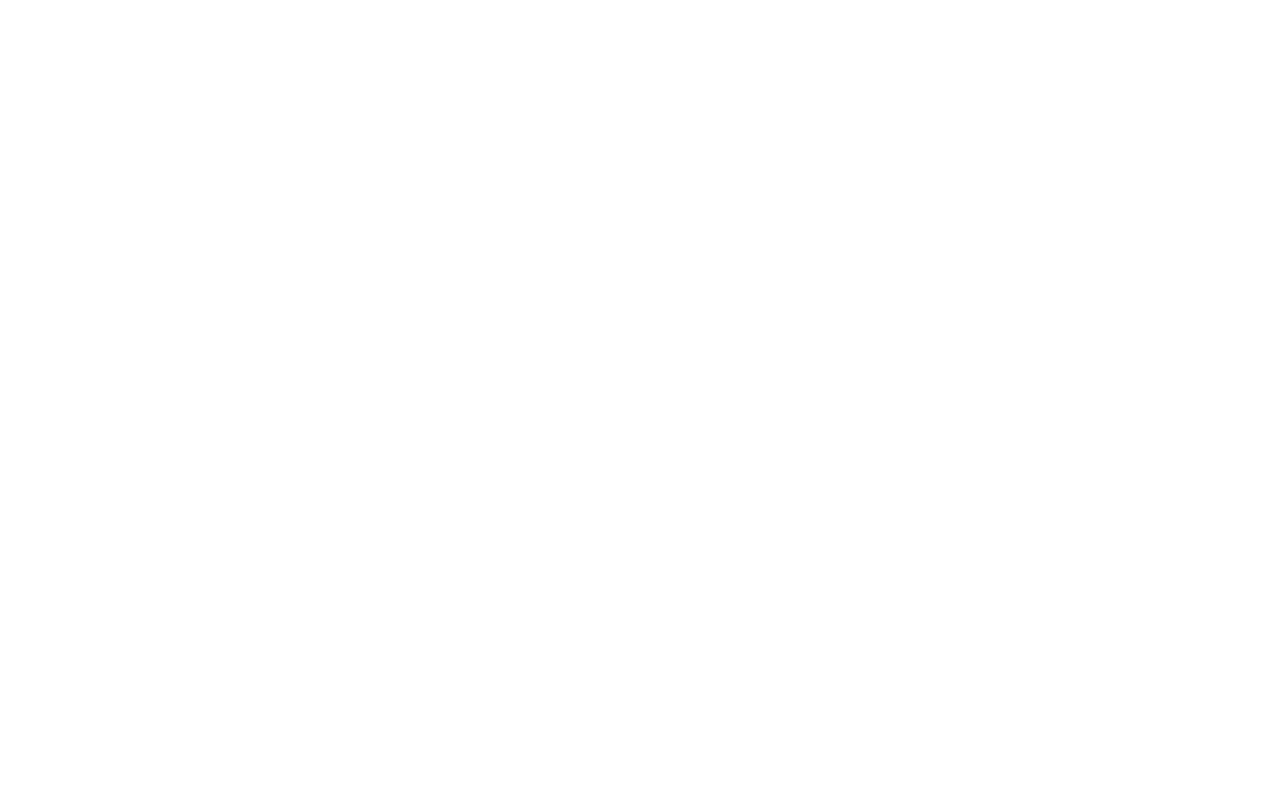
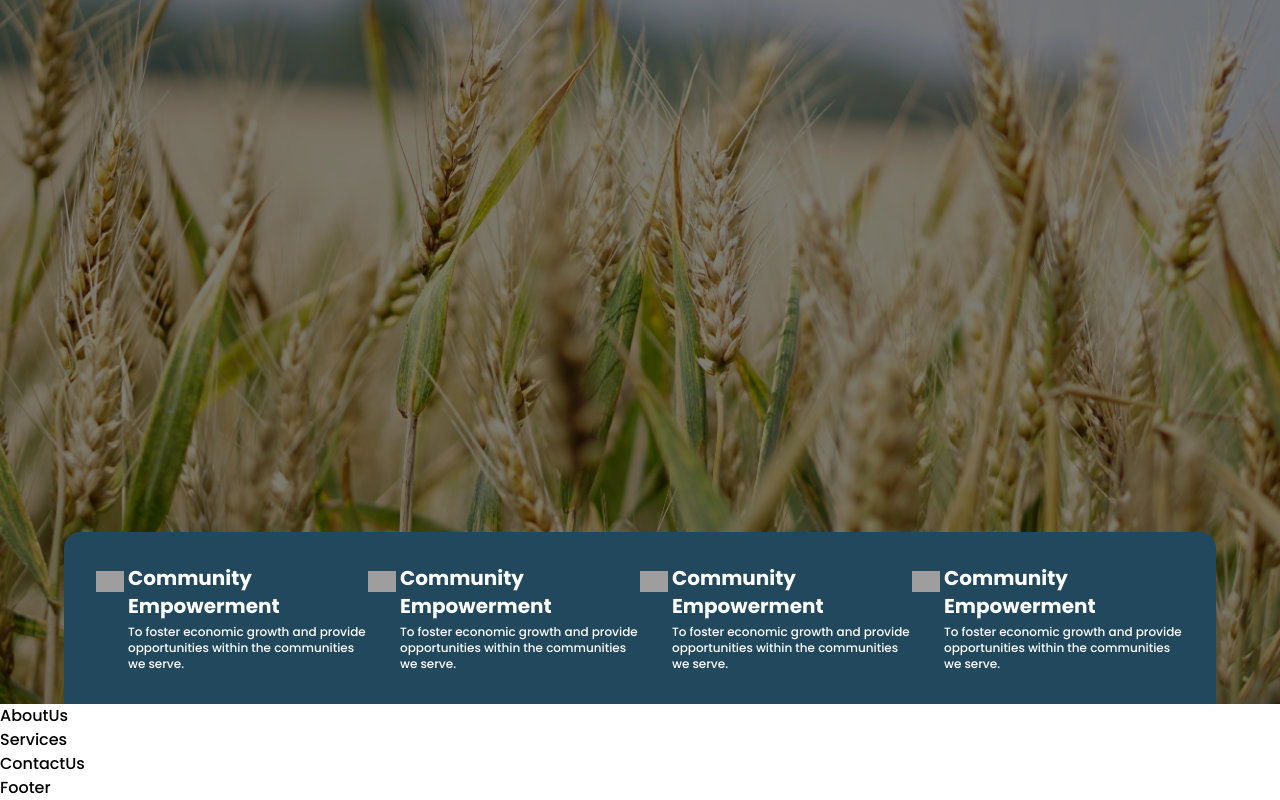
Before and after one commit to Mwangea/Dconview, a React (Vite) app: page / in a window 1280 px wide. Shown: the part 377-1177 px from the top of the page. Before the commit the page ends 800 px from the top, so only its background shows below. Built offline with nearby package versions, Linux system fonts and the light colour scheme; grey boxes are pictures that could not be loaded.

Commit message:
modified the hero section

```diff
--- a/src/components/Hero.jsx
+++ b/src/components/Hero.jsx
@@ -1,8 +1,82 @@
-import React from 'react'
+//import React from 'react'
 
 const Hero = () => {
   return (
-    <div>Hero</div>
+    <div
+     id="Home"
+     className="w-[100%] h-[120vh]"
+     style={{
+      backgroundImage: `url("/hero.jpg")`,
+      backgroundSize: "cover",
+      backgroundRepeat: "no-repeat",
+      backgroundPosition: "center center",
+     }}
+    >
+    <div className="h-[100%] w-[100%] bg-black/50 flex flex-col-reverse  justify-start md:gap-24 gap-8 items-center">
+        <div className="w-[90%] mx-auto flex flex-col bg-[#22485e] justify-center items-center sm:rounded-t-lg md:rounded-t-xl lg:rounded-t-2xl">
+          <div className="p-8 grid md:grid-cols-4">
+            <div className="flex gap-1 items-start">
+              <img src="/vector.png"
+                className="w-[28px] object-contain h-[34px]"
+              />
+              <div className="flex text-white flex-col gap-1">
+                <p className="font-bold text-xl">
+                  Community Empowerment
+                </p>
+                <p className="text-xs">
+                  To foster economic growth and provide opportunities
+                  within the communities we serve.
+                </p>
+              </div>
+            </div>
+            <div className="flex gap-1 items-start">
+              <img src="/vector.png"
+                className="w-[28px] object-contain h-[34px]"
+              />
+              <div className="flex text-white flex-col gap-1">
+                <p className="font-bold text-xl">
+                  Community Empowerment
+                </p>
+                <p className="text-xs">
+                  To foster economic growth and provide opportunities
+                  within the communities we serve.
+                </p>
+              </div>
+            </div>
+            <div className="flex gap-1 items-start">
+              <img src="/vector.png"
+                className="w-[28px] object-contain h-[34px]"
+              />
+              <div className="flex text-white flex-col gap-1">
+                <p className="font-bold text-xl">
+                  Community Empowerment
+                </p>
+                <p className="text-xs">
+                  To foster economic growth and provide opportunities
+                  within the communities we serve.
+                </p>
+              </div>
+            </div>
+            <div className="flex gap-1 items-start">
+              <img src="/vector.png"
+                className="w-[28px] object-contain h-[34px]"
+              />
+              <div className="flex text-white flex-col gap-1">
+                <p className="font-bold text-xl">
+                  Community Empowerment
+                </p>
+                <p className="text-xs">
+                  To foster economic growth and provide opportunities
+                  within the communities we serve.
+                </p>
+              </div>
+            </div>
+          </div>
+        </div>
+        <div className=""></div>
+    </div>
+
+    </div>
   )
 }
 
--- a/src/components/Navbar.jsx
+++ b/src/components/Navbar.jsx
@@ -4,8 +4,13 @@
 import { IoIosCall } from "react-icons/io";
 import { AiOutlineMenu, AiOutlineClose } from "react-icons/ai";
 import { Link } from "react-router-dom";
+import { useState } from "react";
 
 const Navbar = () => {
+  const [nav, setNav] = useState(false);
+  const toggleNav = () => {
+    setNav(!nav);
+  };
   return (
     <div className='w-[100%] z-10  bg-[#22485e]'>
       <div className="md:w-[80%] mx-auto md:flex hidden justify-between">
@@ -28,7 +33,7 @@
          </div>
       </div>
       <p className="bg-[rgb(146,122,122)] h-[1px] w-[100%]" />
-       <div className="py-4 md:w-[80%] w-[95%]  flex justify-between items-center mx-auto">
+       <div className="py-6 my-1 md:w-[80%] w-[95%]  flex justify-between items-center mx-auto space-x-7">
         <Link
         to="/"
         className="flex md:gap-2 items-center font-semibold text-2xl">
@@ -60,7 +65,48 @@
           >
           Contact
           </Link>
+          <button className="bg-[#FF0000] rounded-md text-white p-2">
+            Get Started
+          </button>
         </div>
+        <AiOutlineMenu className="text-4xl md:hidden" onClick={toggleNav} />
+       </div>
+       <div
+         className={
+          nav ? "sm:hidden absolute top-0 right-0 left-0 bottom-0 flex justify-center items-center w-full h-screen bg-white text-black text-center duration-300 ease-in-out"
+          : "sm:hidden absolute top-0 right-0 left-[100%] bottom -0 flex justify-center items-center w-full h-screen bg-white text-black  text-center duration-300 ease-in-out"
+         }
+       >
+        <p className="absolute top-4 right-4">
+          <AiOutlineClose className="text-4xl" onClick={toggleNav} />
+        </p>
+        <ul onClick={toggleNav} className="flex flex-col text-2xl gap-8">
+        <Link to="/"
+          className="hover:text-[#FF0000] transition-all ease-in-out duration-500 cursor-pointer"
+          >
+          Home
+          </Link>
+          <Link to="/About"
+          className="hover:text-[#FF0000] transition-all ease-in-out duration-500 cursor-pointer"
+          >
+          About
+          </Link>
+          <Link to="/Services"
+          className="hover:text-[#FF0000] transition-all ease-in-out duration-500 cursor-pointer"
+          >
+          Services
+          </Link>
+          <Link to="/Team"
+          className="hover:text-[#FF0000] transition-all ease-in-out duration-500 cursor-pointer"
+          >
+          Team
+          </Link>
+          <Link to="/Contact"
+          className="hover:text-[#FF0000] transition-all ease-in-out duration-500 cursor-pointer"
+          >
+          Contact
+          </Link>
+        </ul>
        </div>
     </div>
   )
```
